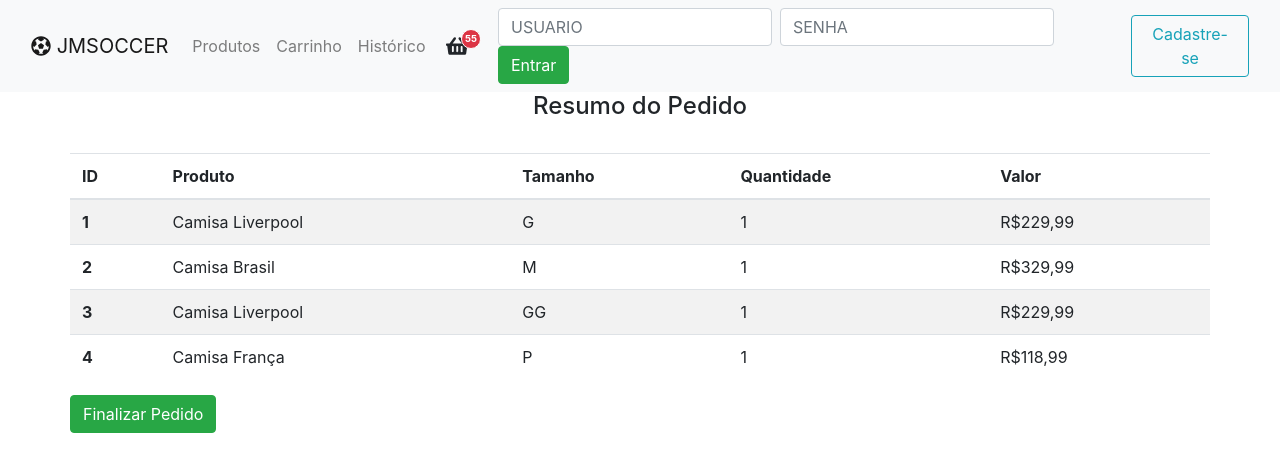
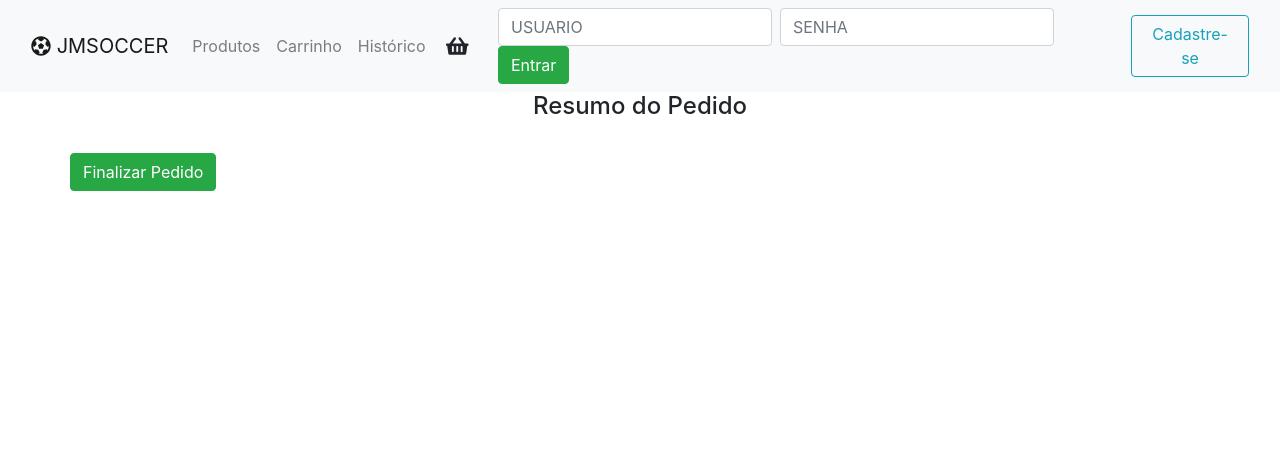
Before and after one commit to joao9820/jmsoccer-upgrade, a PHP site: page /carrinho.php in a window 1280 px wide. Shown: the top 472 px of the page. Run offline with PHP 8.4, Linux system fonts and the light colour scheme.

Commit message:
Carrinho de compras, add e list finalizados

```diff
--- a/bancojmsoccer.php
+++ b/bancojmsoccer.php
@@ -42,6 +42,36 @@ function alteracamiseta($idcamiseta, $time, $modelo, $cor, $valor, $cat) {
 }
 
 // ----------------------------------------------------------------------------
+
+function listarCarrinho(){
+
+    $conexao = (new Conexao())->getConexao();
+
+    $camisas = [];
+
+    if(isset($_COOKIE['carrinho'])){
+
+        $carrinho = json_decode($_COOKIE['carrinho']);
+
+        foreach($carrinho as $item){
+
+            $sql = "SELECT nome, preco FROM produtos WHERE id = '{$item->id}'";
+            $resultado = mysqli_query($conexao, $sql);
+
+            $registro = mysqli_fetch_assoc($resultado);
+
+            $item->nome = $registro['nome'];
+            $item->preco =  $registro['preco'] * $item->quantidade;
+
+            $camisas[] = $item;
+
+        }
+
+    }
+
+    return $camisas;
+
+}
 
 function listarProdutos($cat){
 
--- a/carrinho.php
+++ b/carrinho.php
@@ -1,9 +1,12 @@
 <?php require_once("includes/loja/header_loja.php"); ?>
+<?php require_once("bancojmsoccer.php"); ?>
+<?php $camisas = listarCarrinho(); ?>
 
     <h4 class="text-center">Resumo do Pedido</h4>
     <br>
     <div class="container">
         <div class="row">
+            <?php if(count($camisas)) : ?>
             <table class="table table-striped">
                 <thead>
                     <tr>
@@ -15,39 +18,18 @@
                     </tr>
                 </thead>
                 <tbody>
-                    <tr>
-                        <th scope="row">1</th>
-                        <td>Camisa Liverpool</td>
-                        <td style="margin-left: 40px;">G</td>
-                        <td>1</td>
-                        <td>R$229,99</td>
-                    </tr>
-
-                    <tr>
-                        <th scope="row">2</th>
-                        <td>Camisa Brasil</td>
-                        <td style="margin-left: 40px;">M</td>
-                        <td>1</td>
-                        <td>R$329,99</td>
-                    </tr>
-
-                    <tr>
-                        <th scope="row">3</th>
-                        <td>Camisa Liverpool</td>
-                        <td style="margin-left: 40px;">GG</td>
-                        <td>1</td>
-                        <td>R$229,99</td>
-                    </tr>
-
-                    <tr>
-                        <th scope="row">4</th>
-                        <td>Camisa França</td>
-                        <td style="margin-left: 40px;">P</td>
-                        <td>1</td>
-                        <td>R$118,99</td>
-                    </tr>
+                    <?php foreach($camisas as $item) : ?>
+                        <tr>
+                            <th scope="row"><?= $item->id ?></th>
+                            <td><?= $item->nome ?></td>
+                            <td style="margin-left: 40px;"><?= $item->tamanho ?></td>
+                            <td><?= $item->quantidade ?></td>
+                            <td><?= $item->preco ?></td>
+                        </tr>
+                    <?php endforeach; ?>
                 </tbody>
             </table>
+            <?php endif; ?>
             <a href="finalizarCompra.php" class="btn btn-success">Finalizar Pedido</a>
         </div>
     </div>
--- a/includes/loja/footer_loja.php
+++ b/includes/loja/footer_loja.php
@@ -1,3 +1,5 @@
+
+<script src="./js/functions.js"></script>
 
 </body>
 
--- a/includes/loja/navbar_loja.php
+++ b/includes/loja/navbar_loja.php
@@ -26,6 +26,12 @@
         color: #fff;
     }
 
+    header {
+        position: sticky;
+        top: 0;
+        z-index: 1000;
+    }
+
 </style>
 
 <header>
@@ -52,11 +58,11 @@
                     </ul>
                 </div>
                 <div class="d-flex align-items-center">
-                    <button type="button" class="btn btn-cesta mr-3"><i class="fas fa-shopping-basket"></i>
-                        <span class="bg-danger p-2 cesta-itens">
-                            55
+                    <a href="carrinho.php" role="button" class="btn btn-cesta mr-3"><i class="fas fa-shopping-basket"></i>
+                        <span class="bg-danger p-2 cesta-itens" id="notifyCarrinho" style="opacity: <?= isset($_COOKIE['carrinho']) ? 1 : 0 ?>;">
+                            <?= isset($_COOKIE['carrinho']) ? count(json_decode($_COOKIE['carrinho'])) : 0 ?>
                         </span>
-                    </button>
+                    </a>
                     <?php if(isset($_SESSION["usuario_logado"])) : ?>
 
                         <div>
--- /dev/null
+++ b/js/functions.js
@@ -0,0 +1,23 @@
+function setCookie(cname, cvalue, exdays) {
+  const d = new Date();
+  d.setTime(d.getTime() + (exdays*24*60*60*1000));
+  let expires = "expires="+ d.toUTCString();
+
+  document.cookie = cname + "=" + cvalue + ";" + expires + ";path=/";
+}
+
+function getCookie(cname) {
+  let name = cname + "=";
+  let decodedCookie = decodeURIComponent(document.cookie);
+  let ca = decodedCookie.split(';');
+  for(let i = 0; i < ca.length; i++) {
+      let c = ca[i];
+      while (c.charAt(0) == ' ') {
+      c = c.substring(1);
+      }
+      if (c.indexOf(name) == 0) {
+      return c.substring(name.length, c.length);
+      }
+  }
+  return "";
+}
```
Also changed, not shown: loja.php (+27 -2 lines).
